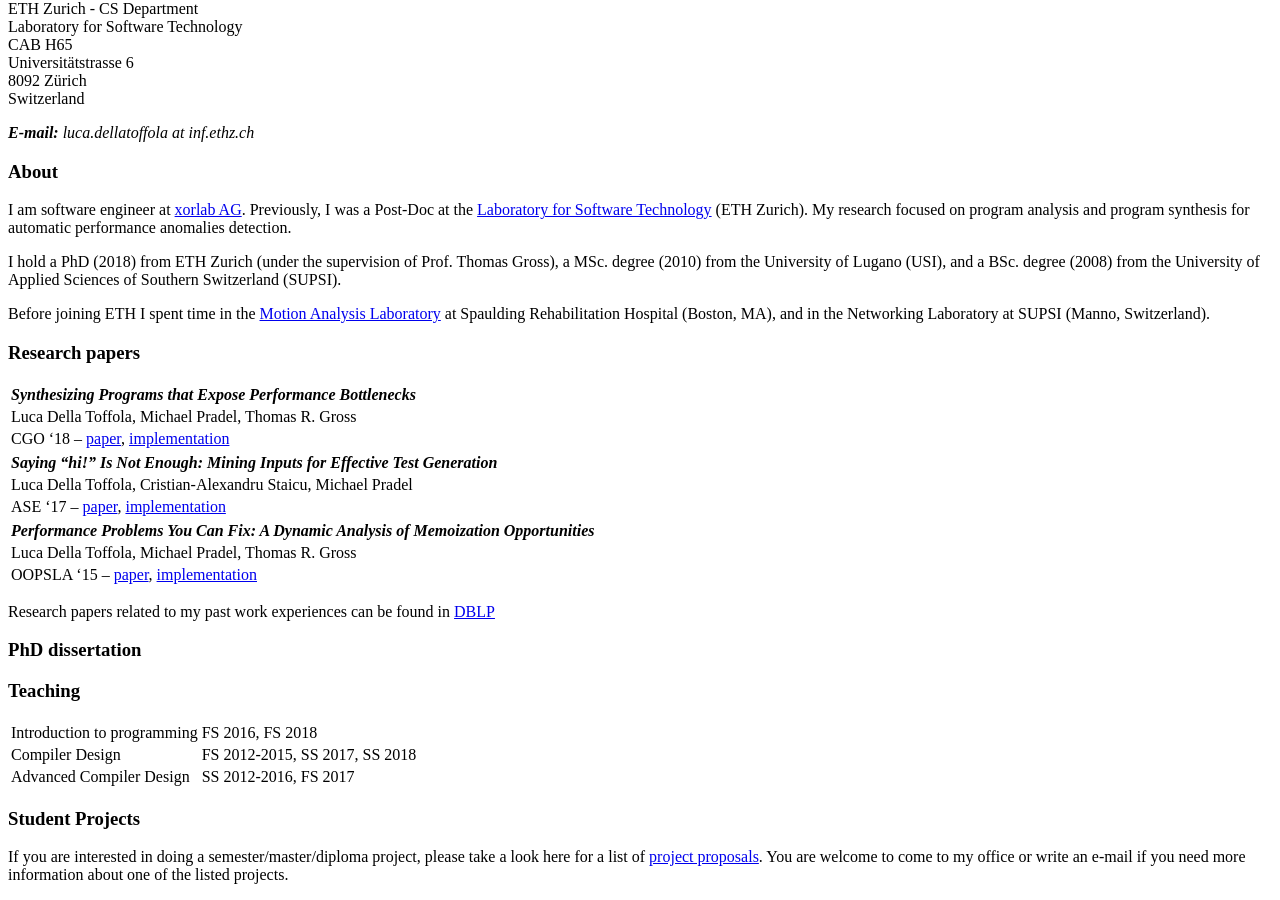
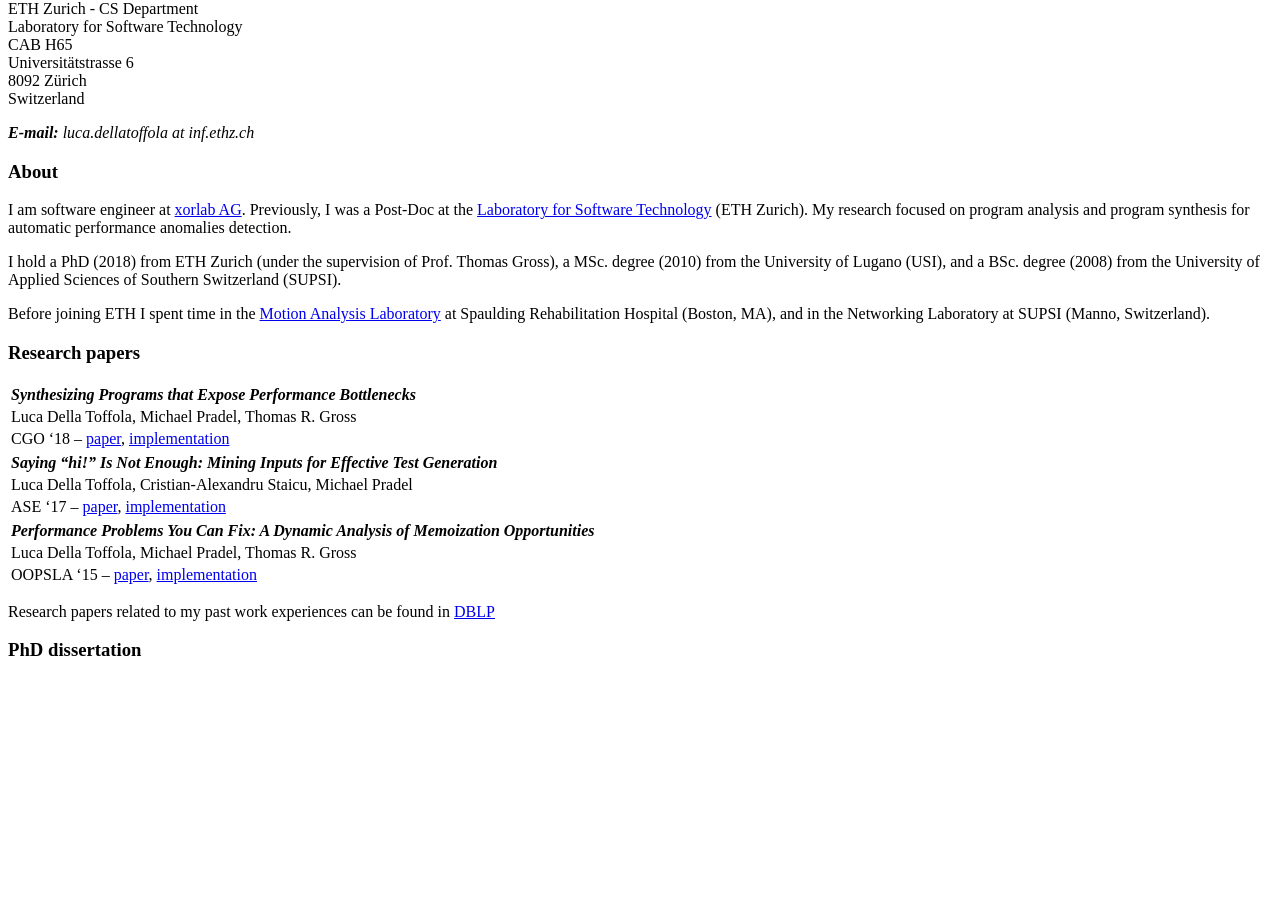
Before and after one commit to lucadt/lucadt.github.io, a Jekyll site: the page built from index.md, in a window 1280 px wide and 900 px high, scrolled down 618 px. Built offline with Jekyll 4.4.1, drawn with Linux system fonts in a browser that asks for light colours; nearby versions of some CDN libraries; a style sheet for code colours, icons or effects is not loaded; the repository's description, which GitHub fills in, is left out; our own code applies the rules of GitHub Pages for plain Markdown files; after the commit the page ends 1298 px from its top, so only the background shows below that.

Commit message:
Update index.md

```diff
--- a/index.md
+++ b/index.md
@@ -34,15 +34,3 @@ Research papers related to my past work experiences can be found in [DBLP](http:
    | {{ p.conf }} -- [pdf]({{ p.pdf }})|
 {% endif %}
 {% endfor %}
-
-### [](#header-3) Teaching
-
-|:-------------|:-------------|
-| Introduction to programming | FS 2016, FS 2018 |
-| Compiler Design | FS 2012-2015, SS 2017, SS 2018 |
-| Advanced Compiler Design | SS 2012-2016, FS 2017 |
-
-### [](#header-4) Student Projects
-If you are interested in doing a semester/master/diploma project, please take a look here for a
-list of [project proposals](http://www.lst.inf.ethz.ch/education/student-projects.html).
-You are welcome to come to my office or write an e-mail if you need more information about one of the listed projects.
```
